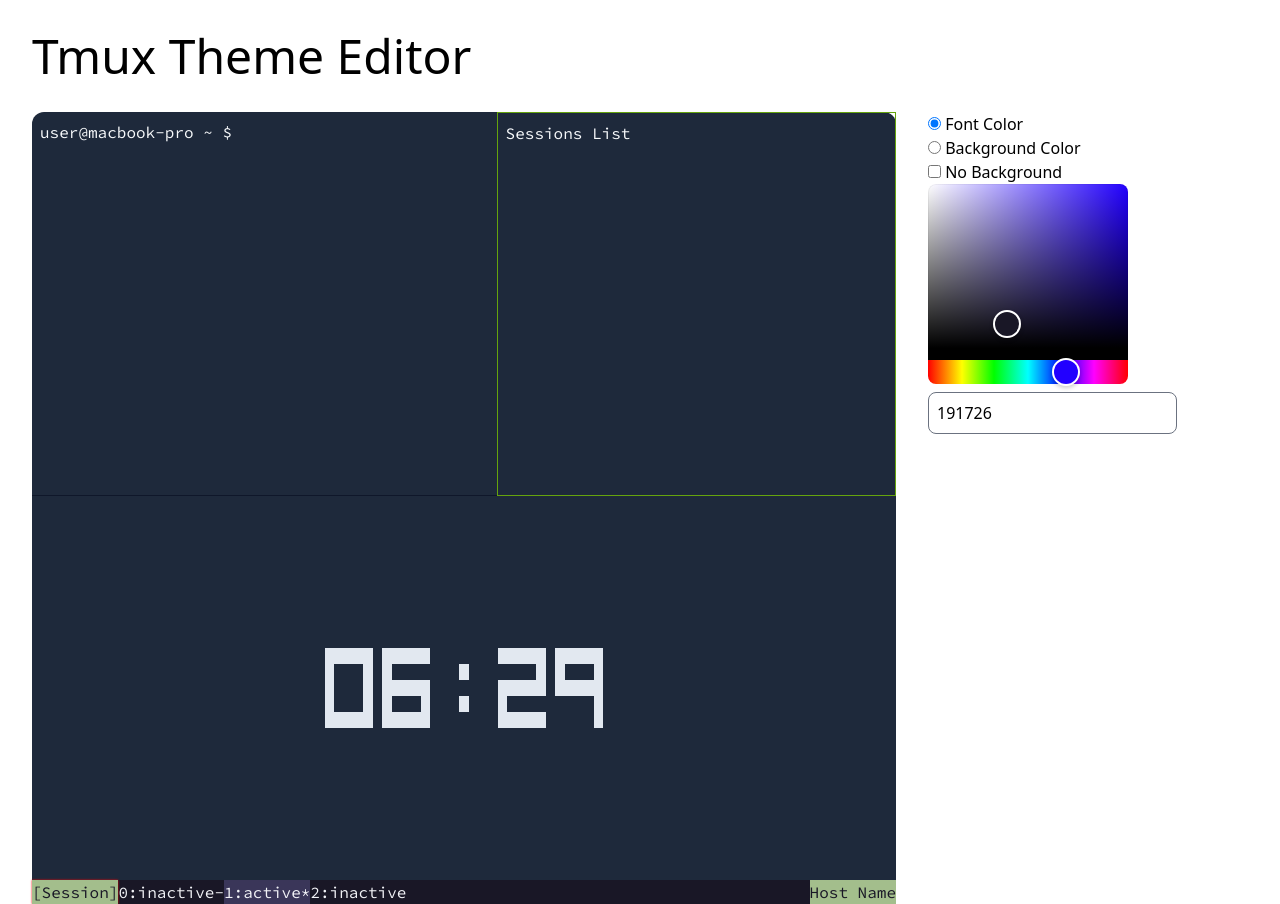
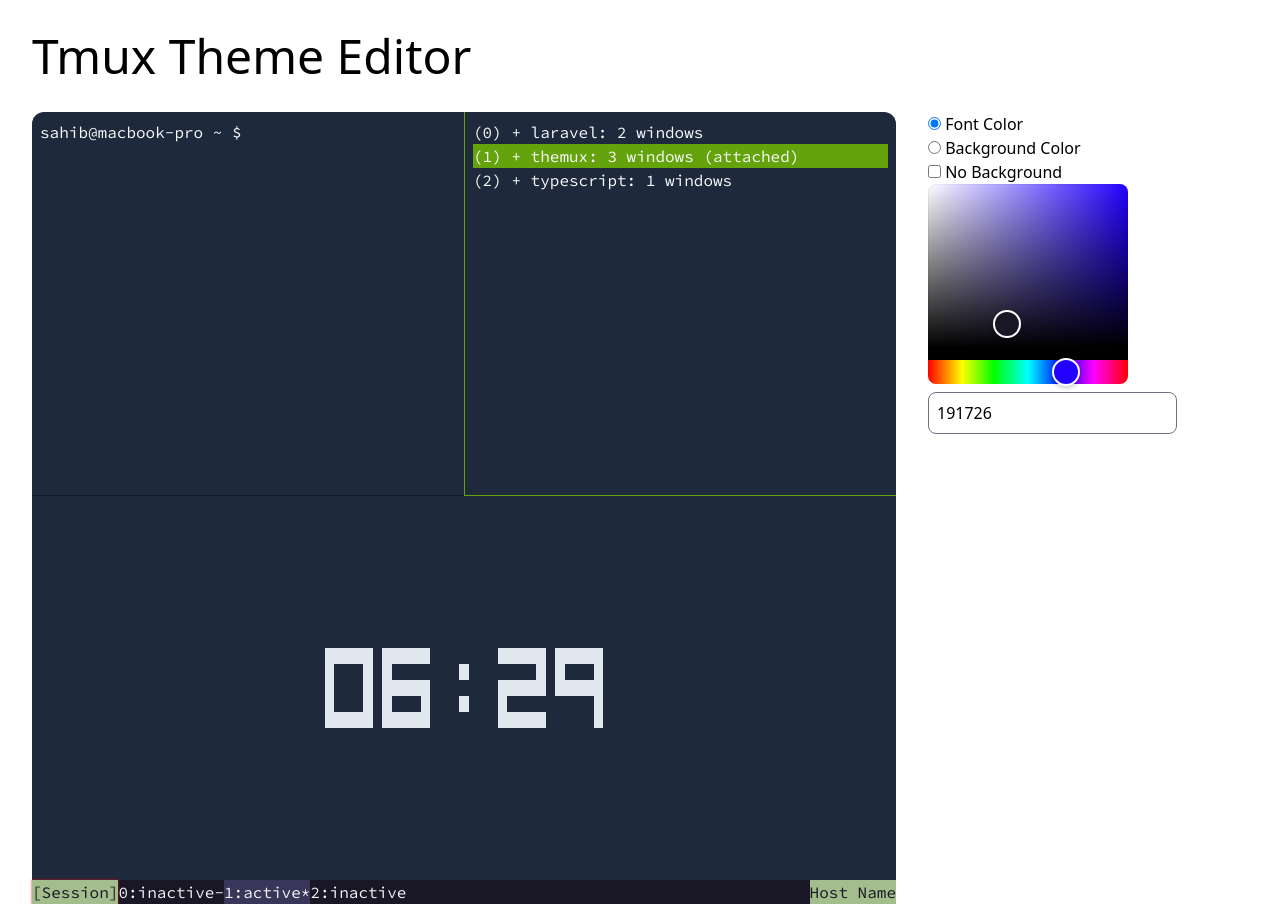
Before and after one commit to sahibalejandro/themux, a React (Vite) app: page / in a window 1280 px wide. Built offline with nearby package versions, Linux system fonts and the light colour scheme.

Commit message:
Improve SessionList visuals

```diff
--- a/src/components/SessionsList.tsx
+++ b/src/components/SessionsList.tsx
@@ -1,3 +1,9 @@
 export default function SessionsList() {
-  return <div>Sessions List</div>;
+  return (
+    <>
+      <div>(0) + laravel: 2 windows</div>
+      <div className="bg-lime-600">(1) + themux: 3 windows (attached)</div>
+      <div>(2) + typescript: 1 windows</div>
+    </>
+  );
 }
--- a/src/components/Terminal.tsx
+++ b/src/components/Terminal.tsx
@@ -7,10 +7,10 @@ export default function Terminal() {
   return (
     <div className="font-source-code-pro bg-slate-800 text-slate-50 rounded-xl">
       <div className="flex">
-        <Pane className="flex-grow border-b border-slate-900">
-          user@macbook-pro ~ $
+        <Pane className="basis-1/2 border-b border-slate-900">
+          sahib@macbook-pro ~ $
         </Pane>
-        <Pane className="flex-grow border-l border-b border border-lime-600">
+        <Pane className="basis-1/2 border-l border-b border-lime-600">
           <SessionsList />
         </Pane>
       </div>
```
